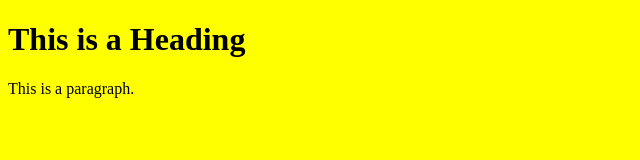
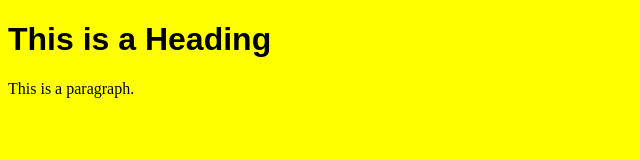
Before and after one commit to robin-debry/git-introduction, a plain HTML site: page index.html in a window 1280 px wide. Shown: the whole page, without its empty margins (0-640 px from the left). Drawn offline with Linux system fonts and the light colour scheme.

Commit message:
change font-family

```diff
--- a/index.html
+++ b/index.html
@@ -5,7 +5,7 @@
 </head>
 <body style ="background-color:yellow;">
 
-<h1>This is a Heading</h1>
+<h1 style="font-family:arial">This is a Heading</h1>
 <p>This is a paragraph.</p>
 
 </body>
```
